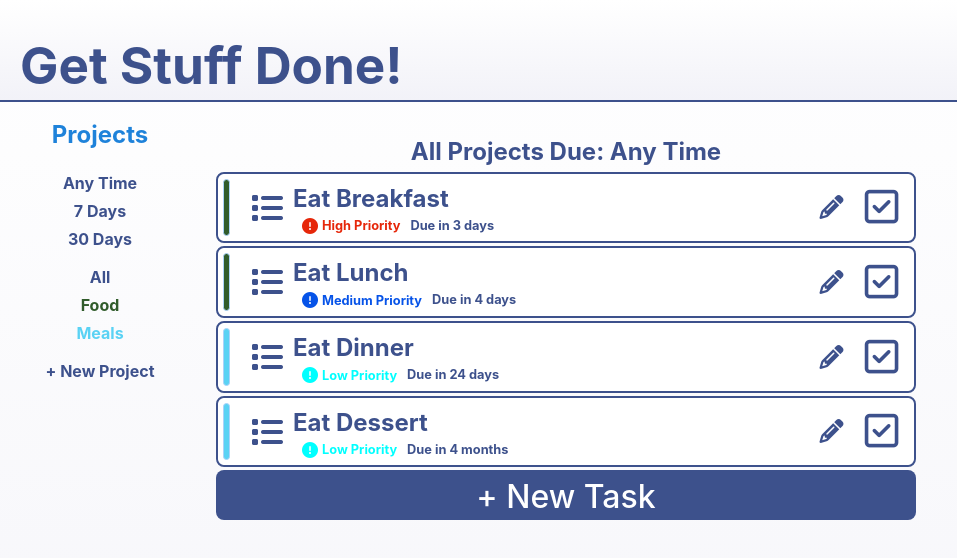
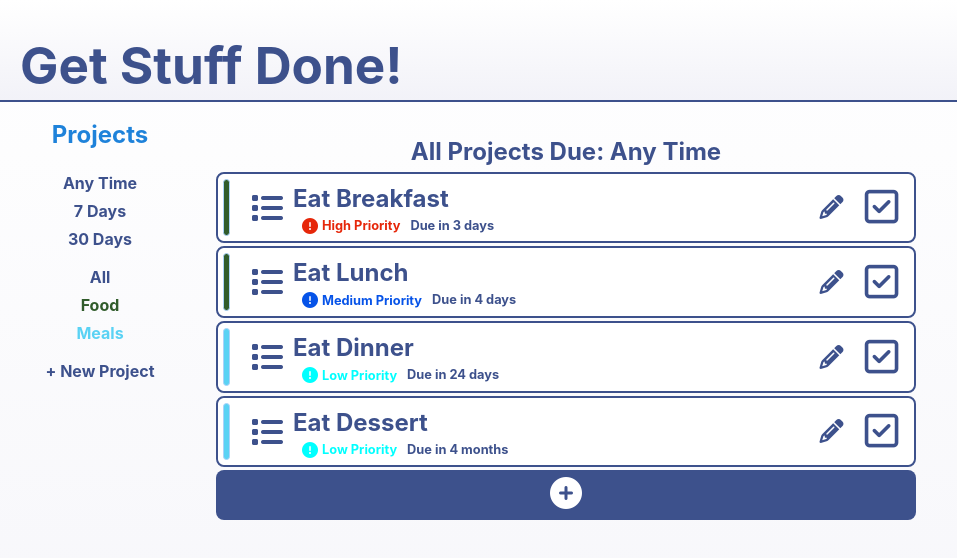
Before and after one commit to RinkM/Odin11-ToDoList-Vite, a React (Vite) app: page / in a window 1280 px wide. Shown: the top 558 px of the page, without its empty margins (0-957 px from the left). Built offline with nearby package versions, Linux system fonts and the light colour scheme.

Commit message:
adds plus symbol

```diff
--- a/src/AddTaskBtn.jsx
+++ b/src/AddTaskBtn.jsx
@@ -21,7 +21,10 @@
         console.log("formAddTask Error - no formDiv. Should occur on first load")
     }finally {}
     return(
-        <button className="flex iconBtn" id = "newTaskBtn" onClick={()=>showForm()}>+ New Task</button>
+        <button className="flex iconBtn" id = "newTaskBtn" onClick={()=>showForm()}>
+          <i className="fa fa-plus-circle " aria-hidden="true"></i>
+
+        </button>
     )
   }
 
```
